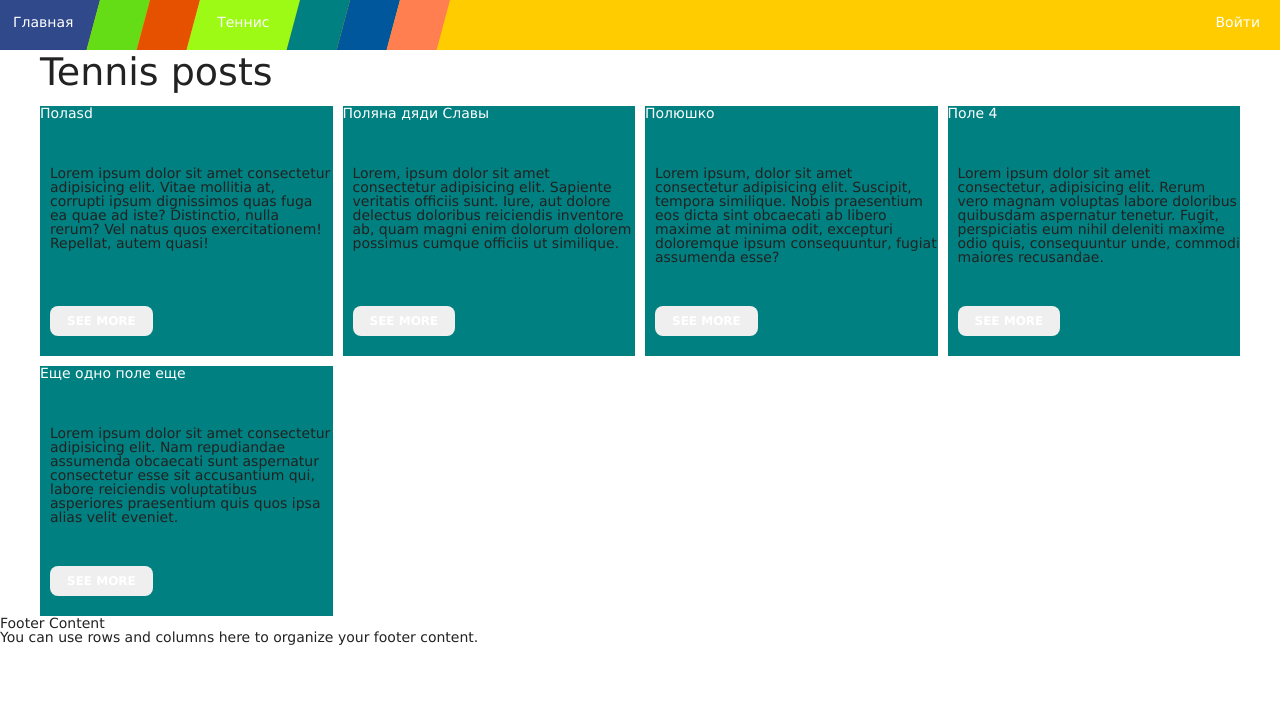
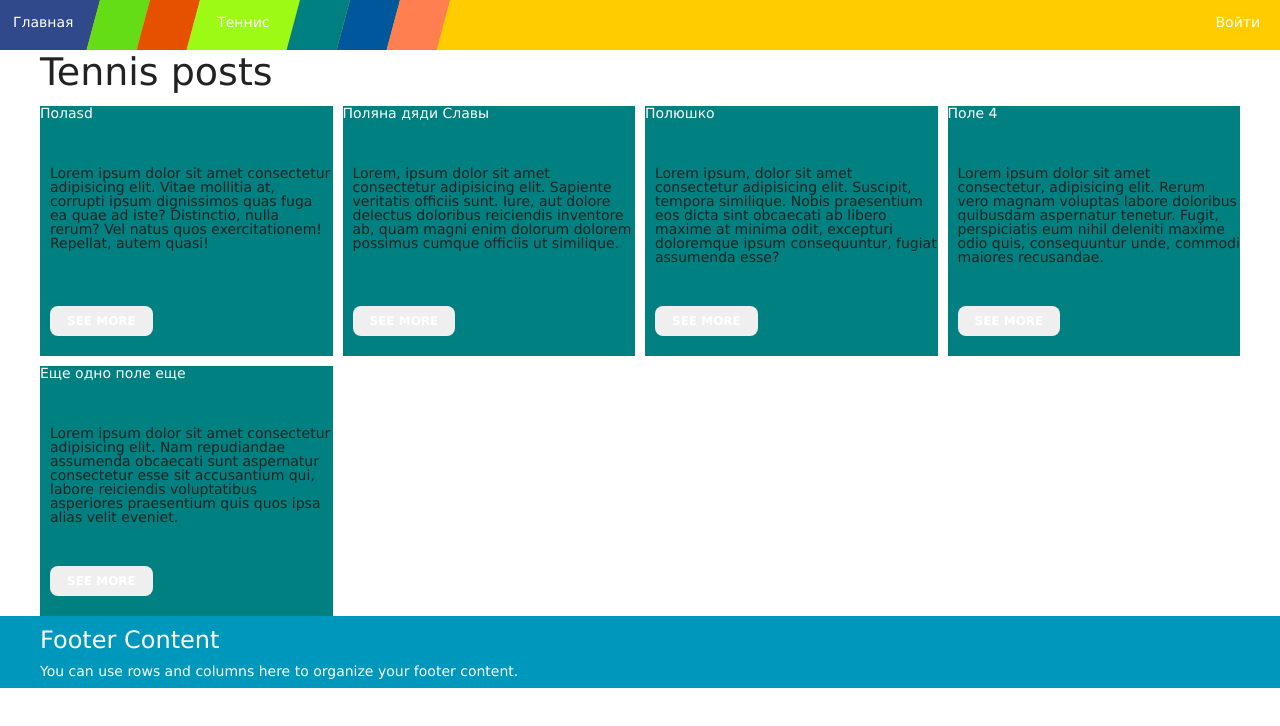
Before and after one commit to kuildi/ProjectOne, a React app: page /#/tennis in a window 1280 px wide. Shown: the top 726 px of the page. Built offline with nearby package versions, Linux system fonts and the light colour scheme; the HTML template or start-up script is replaced by a standard one.

Commit message:
Базовые стили футера страниц

```diff
--- a/src/App.js
+++ b/src/App.js
@@ -3,6 +3,7 @@ import ReactDOM from 'react-dom';
 import './Styles/reset.scss';
 import './Styles/style.scss';
 import './Styles/header.scss';
+import './Styles/footer.scss';
 import './Styles/grids.scss';
 import './Styles/buttons.scss';
 import './Styles/cards.scss';
--- /dev/null
+++ b/src/Styles/footer.scss
@@ -0,0 +1,13 @@
+@import 'variables';
+
+.main-footer {
+    color: $primary-color;
+    background-color: $primary-bg;
+    padding: $s-space $l-space;
+    z-index: -10;
+
+    &_sticky {
+        position: sticky;
+        bottom: 0;
+    }
+}
--- a/src/components/Footer.js
+++ b/src/components/Footer.js
@@ -14,28 +14,10 @@ export default class Footer extends React.Component {
         ];
 
         return (
-            <footer className="page-footer deep-orange footer_sticky">
+            <footer className="main-footer main-footer_sticky">
                 <div className="container">
-                    <div className="row mg-bot-0">
-                        <div className="col l6 s12">
-                            <h5 className="white-text">Footer Content</h5>
-                            <p className="grey-text text-lighten-4">You can use rows and columns here to organize your footer content.</p>
-                        </div>
-                        <div className="col l6 s12">
-                            <ul>
-                                <li><a href="#" rel="noopener noreferrer">lorem</a></li>
-                                <li><a href="#" rel="noopener noreferrer">lorem2</a></li>
-                                <li><a href="#" rel="noopener noreferrer">lorem3</a></li>
-                                <li><a href="#" rel="noopener noreferrer">lorem4</a></li>
-                                <li><a href="#" rel="noopener noreferrer">lorem5</a></li>
-                                <li><a href="#" rel="noopener noreferrer">lorem6</a></li>
-                                <li><a href="#" rel="noopener noreferrer">lorem7</a></li>
-                                <li><a href="#" rel="noopener noreferrer">lorem8</a></li>
-                                <li><a href="#" rel="noopener noreferrer">lore9</a></li>
-                                <li><a href="#" rel="noopener noreferrer">lore10</a></li>
-                            </ul>
-                        </div>
-                    </div>
+                    <h2>Footer Content</h2>
+                    <p>You can use rows and columns here to organize your footer content.</p>
                 </div>
             </footer>
         );
```
Also changed, not shown: 1 other file (tests, documents, lock files or other folders).
